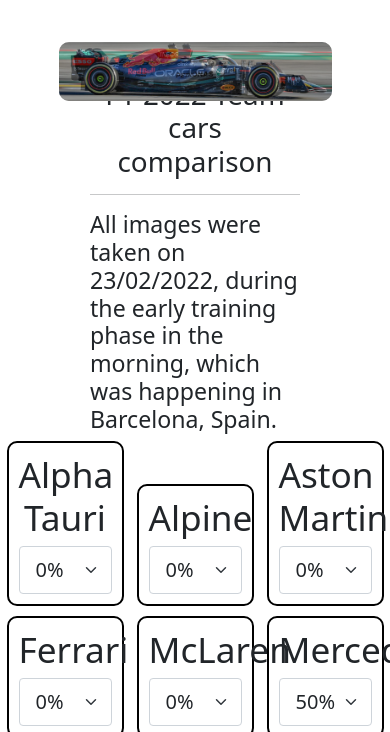
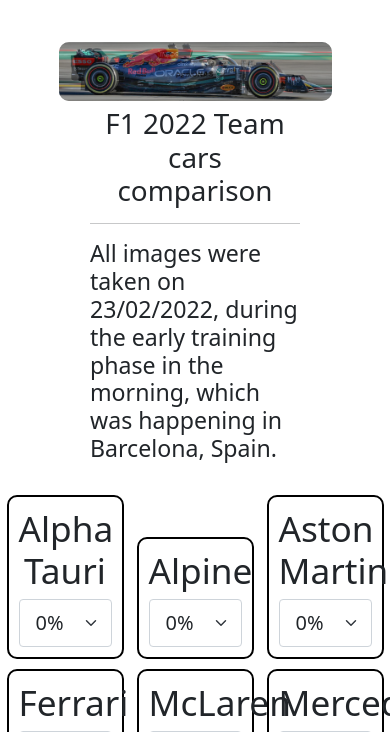
Before and after one commit to partaloski/f1CarComparison, a PHP site: page / in a window 390 px wide; the page is wider, and only the part inside the window is pictured. Shown: the top 732 px of that part. Run offline with PHP 8.4, Linux system fonts and the light colour scheme.

Commit message:
Final commit, latest mobile bug-fix, #2

```diff
--- a/index.html
+++ b/index.html
@@ -36,7 +36,7 @@
     <div class="container">
         <h1 id="first" style="text-align: center">F1 2022 Team cars comparison</h1>
         <hr>
-        <h3>All images were taken on 23/02/2022, during the early training phase in the morning, which was happening in Barcelona, Spain.</h3>
+        <h3>All images were taken on 23/02/2022, during the early training phase in the morning, which was happening in Barcelona, Spain.</h3><br>
     </div>
     <div class="slider-container">
 
--- a/style.css
+++ b/style.css
@@ -70,7 +70,7 @@
 }
 
 .container{
-    margin-top: 20% !important;
+    margin-top: 27.5% !important;
     width: 60%;
 }
 
```
